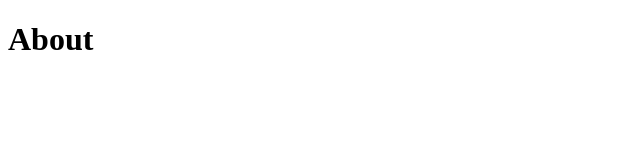
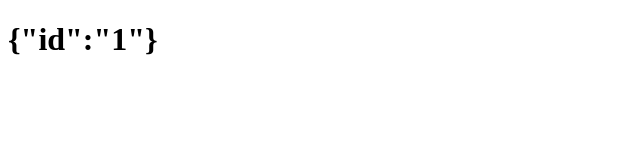
Before and after one commit to slaterhaus/slaterhaus.github.io, a Next.js app: page /p/1 in a window 1280 px wide. Shown: the top 160 px of the page, without its empty margins (0-640 px from the left). Built offline with nearby package versions, Linux system fonts and the light colour scheme.

Commit message:
testing page router

```diff
--- a/pages/p/[...slug].tsx
+++ b/pages/p/[id].tsx
@@ -2,6 +2,6 @@ import {useRouter} from "next/router";
 
 export default function Page() {
     const router = useRouter();
-    console.log({router})
-    return <h1>About</h1>;
+
+    return <h1>{JSON.stringify(router.query)}</h1>;
 }
```
